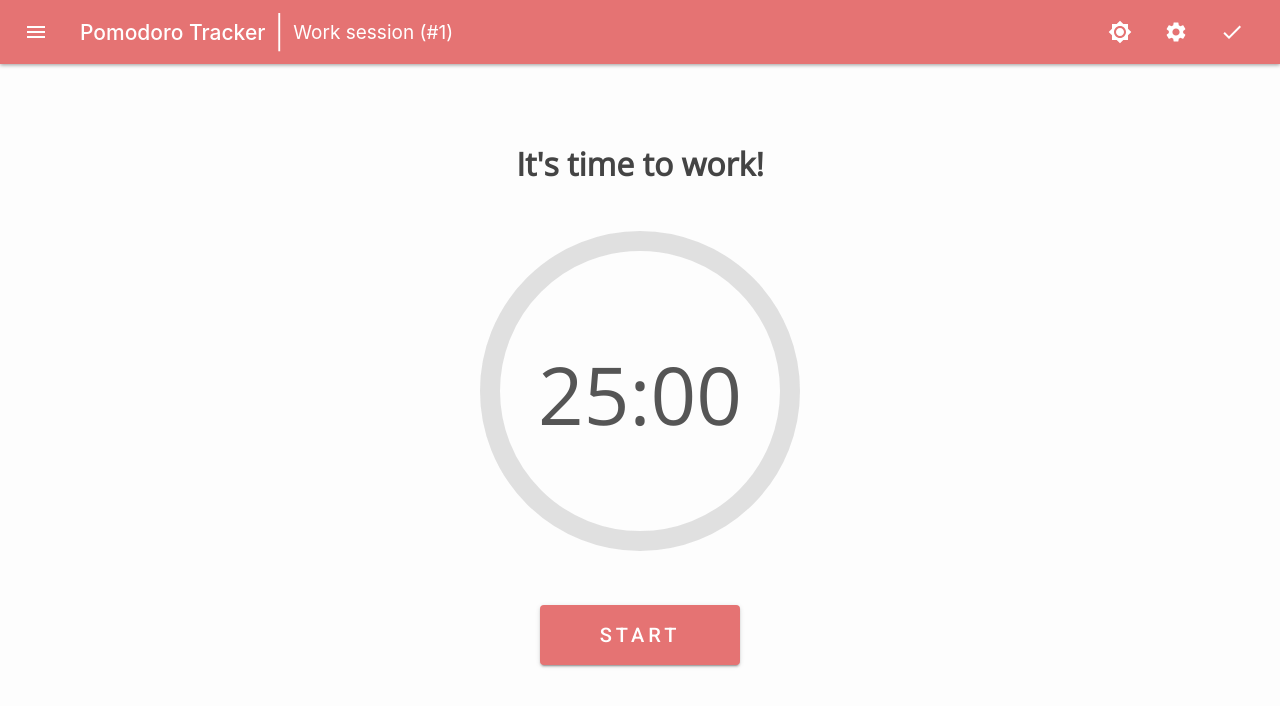
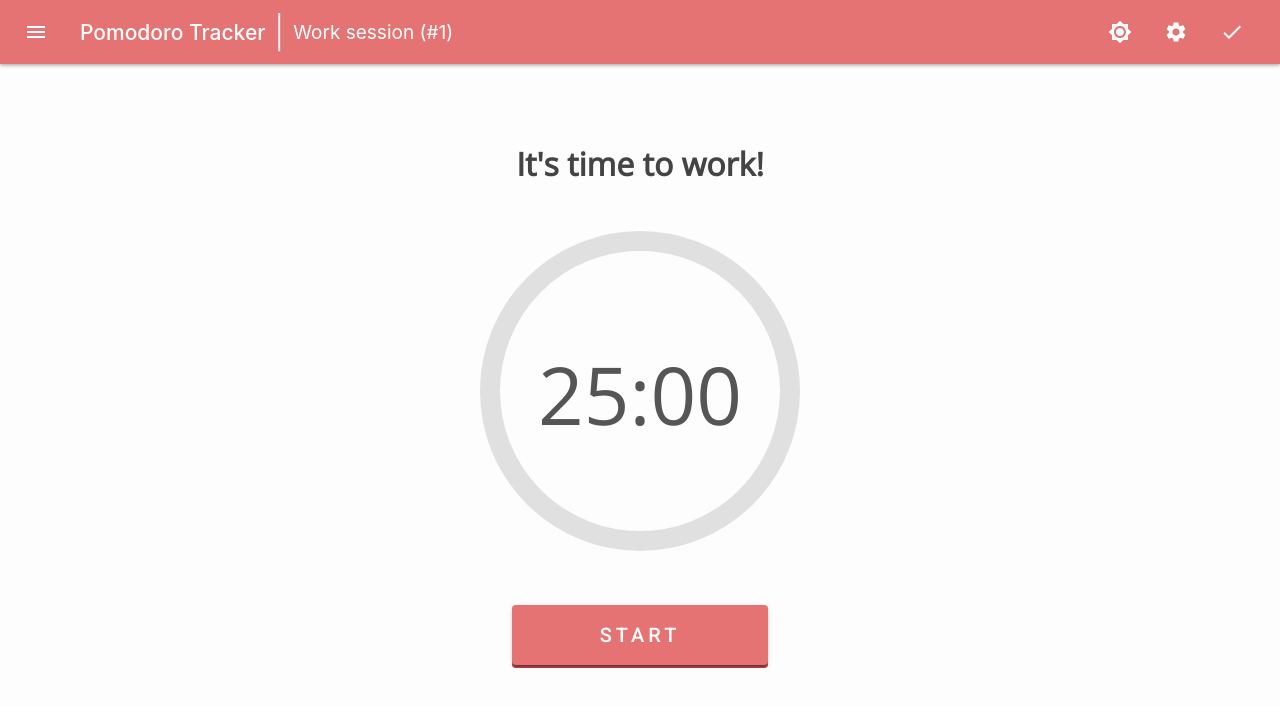
Before and after one commit to SirPeace/pomodoro-tracker, a React (Create React App) app: page / in a window 1280 px wide. Shown: the top 706 px of the page. Built offline with nearby package versions, Linux system fonts and the light colour scheme.

Commit message:
Make timer buttons styles simillar to Pomofocus

```diff
--- a/src/components/Timer/TimerControls/TimerButton/TimerButton.jsx
+++ b/src/components/Timer/TimerControls/TimerButton/TimerButton.jsx
@@ -13,6 +13,7 @@ function TimerButton({
 }) {
   const classes = useStyles()
   const appliedClasses = [classes.button]
+  const appliedShadowClasses = [classes.shadow]
 
   const [btnLock, setBtnLock] = React.useState(false)
 
@@ -36,14 +37,22 @@ function TimerButton({
   // Set proper class for each button type
   if (type === "start") {
     appliedClasses.push(classes.startButton)
+    if (session === "short_break") {
+      appliedShadowClasses.push(classes.shadow_short_break)
+    } else if (session === "long_break") {
+      appliedShadowClasses.push(classes.shadow_long_break)
+    }
   } else if (type === "pause") {
     appliedClasses.push(classes.pauseButton)
+    appliedShadowClasses.push(classes.shadow_pause)
   } else if (type === "stop") {
     appliedClasses.push(classes.stopButton)
+    appliedShadowClasses.push(classes.shadow_stop)
   }
 
   return (
-    <div className={classes.shell}>
+    <div className={classes.body}>
+      <div className={appliedShadowClasses.join(" ")}></div>
       <Button
         disabled={btnLock}
         variant="contained"
--- a/src/components/Timer/TimerControls/TimerButton/styles.js
+++ b/src/components/Timer/TimerControls/TimerButton/styles.js
@@ -1,16 +1,49 @@
 import { colors, makeStyles } from "@material-ui/core"
 
 export const useStyles = makeStyles(theme => ({
-  shell: {},
+  body: {
+    position: "relative",
+    marginBottom: 20,
+    width: "80%",
+    minWidth: 200,
+    height: 60,
+  },
+
+  shadow: {
+    position: "absolute",
+    top: 3,
+    zIndex: 1,
+    left: 0,
+    right: 0,
+    bottom: -3,
+    background: theme.palette.primary.dark,
+    borderRadius: 4,
+  },
+
+  shadow_short_break: {
+    background: theme.palette.short_break.dark,
+  },
+
+  shadow_long_break: {
+    background: theme.palette.long_break.dark,
+  },
+
+  shadow_pause: {
+    background: colors.grey[600],
+  },
+
+  shadow_stop: {
+    background: colors.red[900],
+  },
 
   button: {
-    width: 200,
-    height: 60,
+    width: "100%",
+    height: "100%",
     fontSize: 20,
     letterSpacing: "0.2em",
     transition: "inherit, transform 0.3s",
-    marginBottom: 20,
     position: "relative",
+    zIndex: 2,
 
     "&:active": {
       transform: "translateY(3px)",
```
